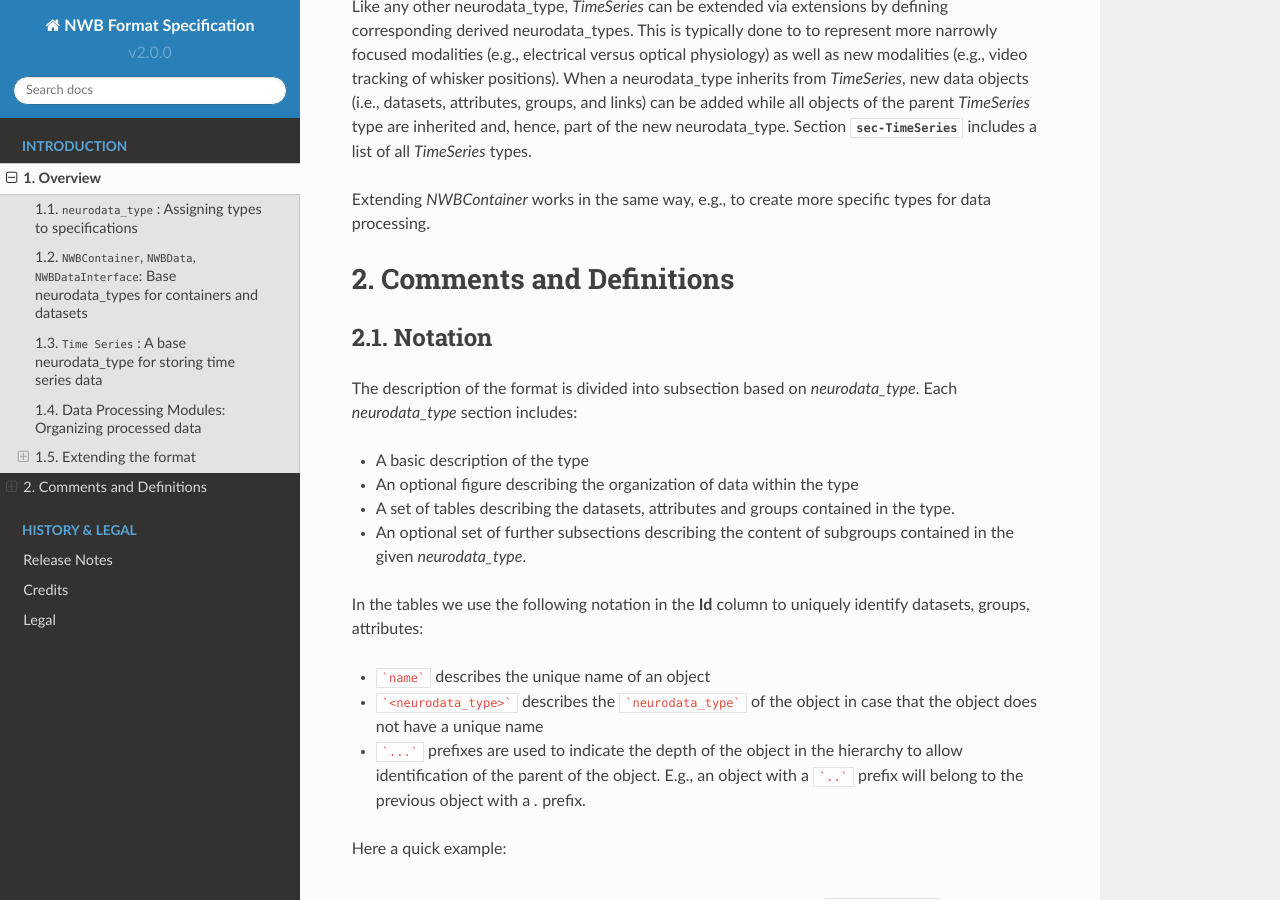
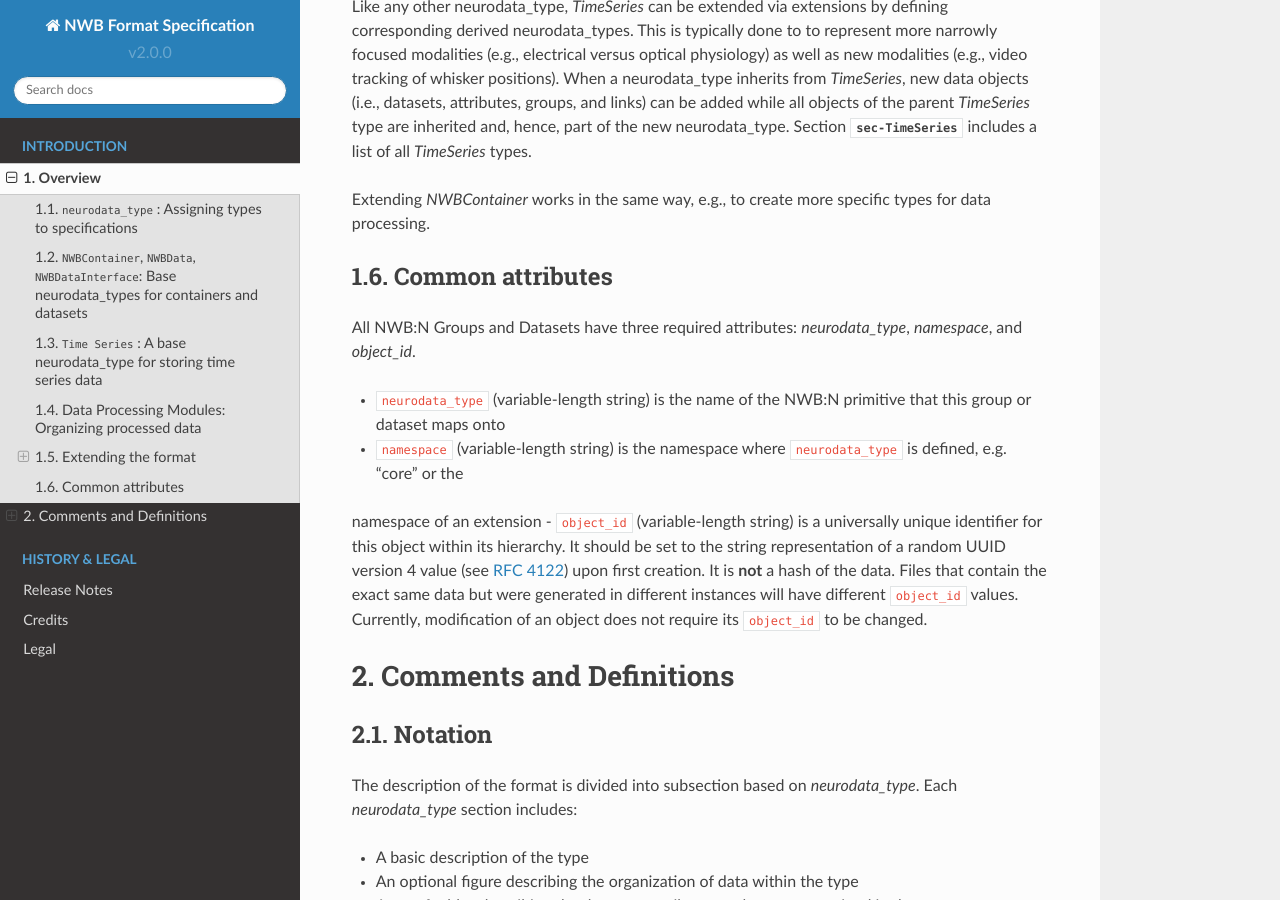
Before and after one commit to NeurodataWithoutBorders/nwb-schema, a Sphinx documentation site: the page built from docs/format/source/format_description.rst, in a window 1280 px wide and 900 px high, scrolled down 3788 px. Built offline with Sphinx 7.4.7 and the Read the Docs theme 2.0.0, drawn with Linux system fonts in a browser that asks for light colours.

Commit message:
Move common attributes doc from storage to format

```diff
--- a/docs/format/source/format_description.rst
+++ b/docs/format/source/format_description.rst
@@ -203,6 +203,22 @@ Extending *NWBContainer* works in the same way, e.g., to create more specific ty
 data processing.
 
 
+Common attributes
+-----------------
+
+All NWB:N Groups and Datasets have three required attributes: `neurodata_type`, `namespace`, and `object_id`.
+
+- ``neurodata_type`` (variable-length string) is the name of the NWB:N primitive that this group or dataset maps onto
+- ``namespace`` (variable-length string) is the namespace where ``neurodata_type`` is defined, e.g. "core" or the
+namespace of an extension
+- ``object_id`` (variable-length string) is a universally unique identifier for this object within its hierarchy.
+It should be set to the string representation of a random UUID version 4 value
+(see `RFC 4122 <https://tools.ietf.org/html/rfc4122>`_) upon first creation. It is **not** a hash of the data. Files
+that contain the exact same data but were generated in different instances will have different ``object_id`` values.
+Currently, modification of an object does not require its ``object_id`` to be changed.
+
+
+
 Comments and Definitions
 ========================
 
```
Also changed, not shown: docs/storage/source/storage_description.rst (+0 -9 lines).
